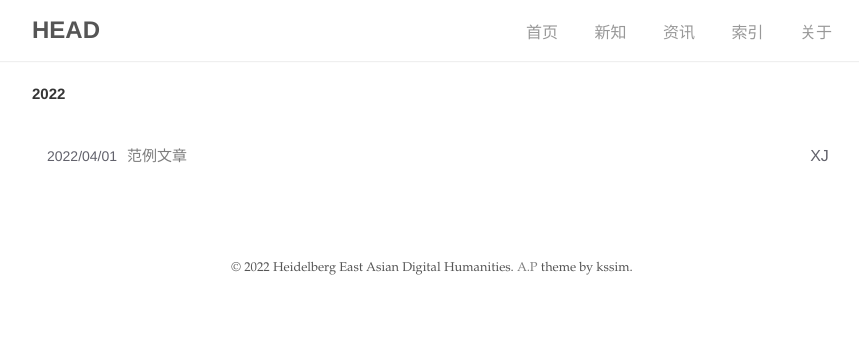
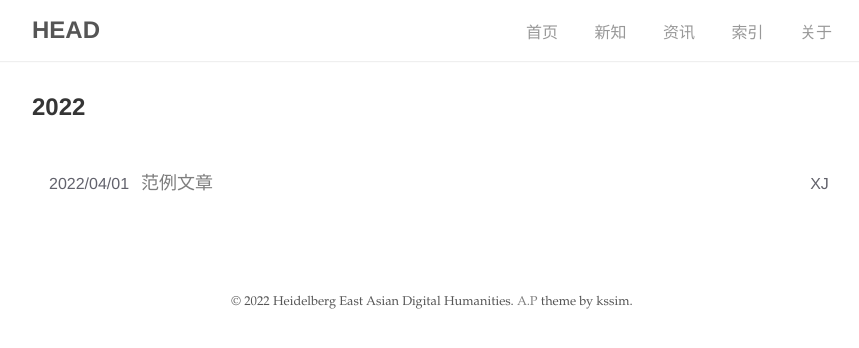
Before and after one commit to DHHD2022/DHHD2022.GitHub.io, a Jekyll site: the page built from dh_blog/index.html, in a window 1280 px wide. Shown: the top 348 px of the page, without its empty margins (208-1067 px from the left). Built offline with Jekyll 4.4.1, drawn with Linux system fonts in a browser that asks for light colours.

Commit message:
update css

```diff
--- a/_layouts/dh_blog.html
+++ b/_layouts/dh_blog.html
@@ -2,7 +2,7 @@
 layout: base
 ---
 
-<div class="listpost">
+<div class="dh_blog">
   {% for post in site.posts  -%}
     {% if post.categories contains 'dh_blog' %}
       {%- capture post_year %}{{ post.date | date: "%Y" }}{% endcapture -%}
--- a/_sass/layouts/_dh_blog.scss
+++ b/_sass/layouts/_dh_blog.scss
@@ -47,46 +47,46 @@
   &-icon-text {
     margin-left: 0.8rem;
   }
-}
+
 
 .listpost > h2 {
-  font-size: 15px;
+  font-size: 24px;
   font-weight: bold;
   padding: 12px 0;
 }
 .listpost ul {
   box-sizing: border-box;
-  padding-left: 15px;
+  padding-left: 17px;
 }
 .listpost li {
   display: flex;
   align-items: center;
-  padding: 8px 0;
+  padding: 10px 0;
 }
 .listpost li .date {
   color: #666666;
-  font-size: 14px;
+  font-size: 16px;
   flex-shrink: 0;
-  margin-right: 10px;
+  margin-right: 12px;
 }
 .listpost li .title {
   width: 0;
   flex-grow: 1;
-  padding: 4px 0;
+  padding: 6px 0;
   white-space: nowrap;
   overflow: hidden;
   text-overflow: ellipsis;
 }
 .listpost li .title a {
-  font-size: 15px;
+  font-size: 18px;
 }
 .listpost li .categories {
   flex-shrink: 0;
-  padding: 3px 0;
+  padding: 5px 0;
   margin-left: 10px;
 }
 .listpost li .categories a {
-  font-size: 12px;
+  font-size: 14px;
   color: #666666;
   margin-left: 8px;
 }
@@ -177,3 +177,4 @@
     font-size: 14px;
   }
 }
+}
```
